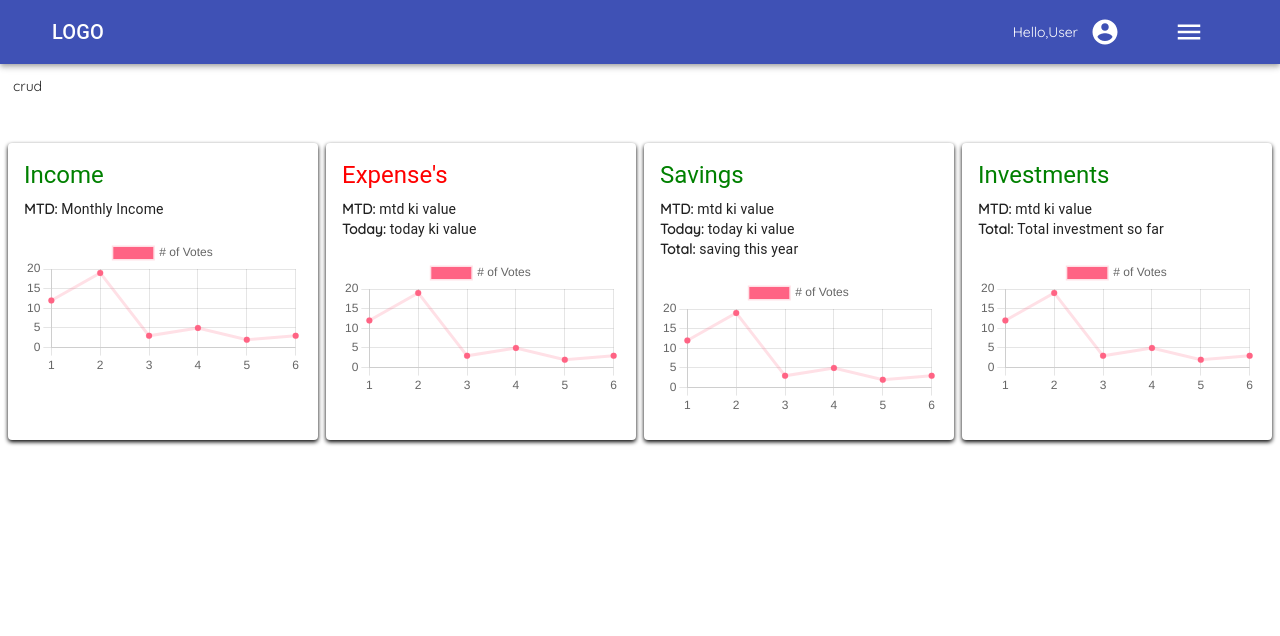
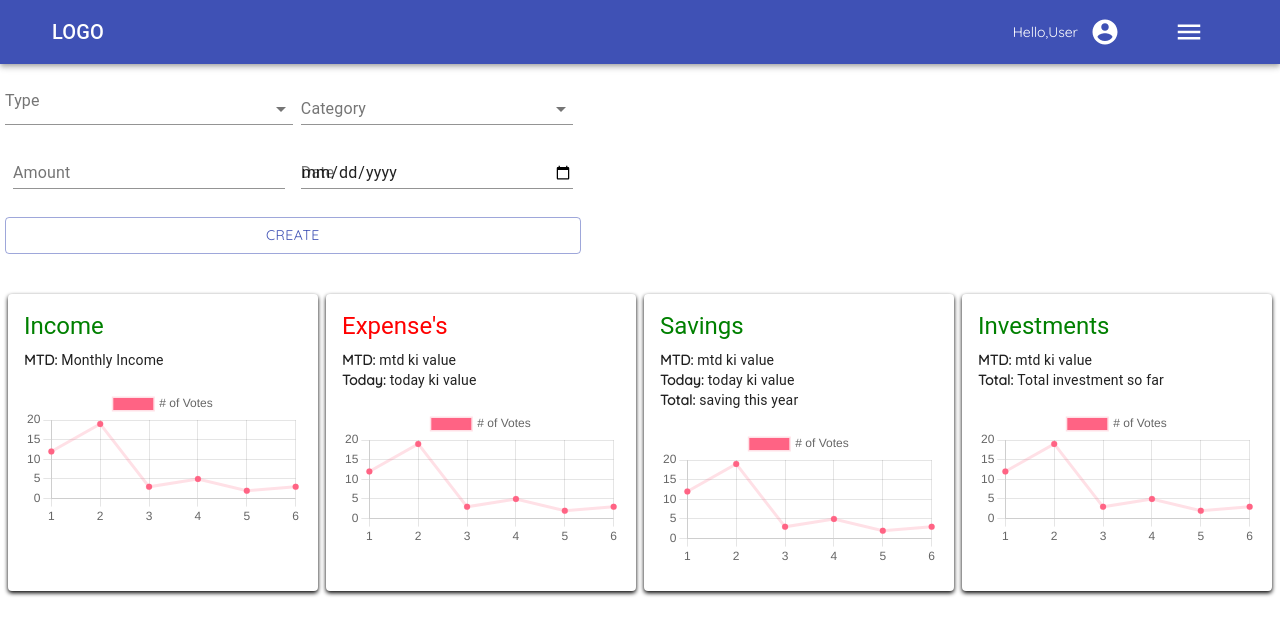
Before and after one commit to mittalsam20/Family-budget-tracker, a React (Create React App) app in the folder client/: page /home in a window 1280 px wide. Shown: the top 636 px of the page. Built offline with nearby package versions, Linux system fonts and the light colour scheme.

Commit message:
added form to perform CRUD on expense/income/saving/invest

```diff
--- a/client/package.json
+++ b/client/package.json
@@ -7,6 +7,8 @@
         "@material-ui/core": "^4.12.2",
         "@material-ui/icons": "^4.11.2",
         "@material-ui/lab": "^4.0.0-alpha.60",
+        "@speechly/react-client": "^0.0.21",
+        "@speechly/react-ui": "^2.0.1",
         "@testing-library/jest-dom": "^5.14.1",
         "@testing-library/react": "^11.2.7",
         "@testing-library/user-event": "^12.8.3",
@@ -23,6 +25,7 @@
         "react-scripts": "4.0.3",
         "react-swipeable-views": "^0.14.0",
         "sass": "^1.35.2",
+        "uuid": "^8.3.2",
         "web-vitals": "^1.1.2"
     },
     "scripts": {
--- a/client/src/components/inexcrud/inexcrud.js
+++ b/client/src/components/inexcrud/inexcrud.js
@@ -1,7 +1,188 @@
+import { makeStyles } from "@material-ui/core";
+import {
+  Button,
+  Grid,
+  Typography,
+  FormControl,
+  TextField,
+  InputLabel,
+  Select,
+  MenuItem,
+} from "@material-ui/core";
+import { useState, useContext, useEffect } from "react";
+// import { ExpenseTracker } from "../context/context";
+import { v4 as uuidv4 } from "uuid";
+// import { incomeCategories, expenseCategories } from "../constants/categories";
+// import formatDate from "../utils/formatdate";
+import { useSpeechContext } from "@speechly/react-client";
+// import Alert from "./alert";
+
+const useStyles = makeStyles(() => ({
+  radioGroup: {
+    display: "flex",
+    justifyContent: "center",
+    marginBottom: "-10px",
+  },
+  button: {
+    marginTop: "20px",
+  },
+}));
+
+const initialState = {
+  amount: "",
+  category: "",
+  type: "Income",
+  // date: formatDate(new Date()),
+};
+
 const Inexcrud = () => {
+  const classes = useStyles();
+  // const [formData, setFormData] = useState(initialState);
+  // const { addTransaction } = useContext(ExpenseTracker);
+  // const { segment } = useSpeechContext();
+  // const [open, setOpen] = useState(false);
+
+  // const createTransaction = () => {
+  //   if (Number.isNaN(Number(formData.amount))) return;
+  //   const transaction = {
+  //     ...formData,
+  //     amount: Number(formData.amount),
+  //     id: uuidv4(),
+  //   };
+  //   setOpen(true);
+  //   addTransaction(transaction);
+  //   console.log(transaction);
+  //   setFormData(initialState);
+  // };
+
+  // useEffect(() => {
+  //   if (segment) {
+  //     if (segment.intent === "add_expense") {
+  //       setFormData({ ...formData, type: "Expense" });
+  //     } else if (segment.intent === "add_income") {
+  //       setFormData({ ...formData, type: "Income" });
+  //     } else if (
+  //       segment.isFinal &&
+  //       segment.intent.intent === "create_transaction"
+  //     ) {
+  //       return createTransaction();
+  //     } else if (
+  //       segment.isFinal &&
+  //       segment.intent.intent === "cancel_transaction"
+  //     ) {
+  //       return setFormData(initialState);
+  //     }
+  //     segment.entities.forEach((e) => {
+  //       const category = `${e.value.charAt(0)}${e.value
+  //         .slice(1)
+  //         .toLowerCase()}`;
+  //       // console.log(e.value);
+  //       switch (e.type) {
+  //         case "amount":
+  //           setFormData({ ...formData, amount: e.value });
+  //           break;
+  //         case "category":
+  //           if (incomeCategories.map((ic) => ic.type).includes(category)) {
+  //             setFormData({ ...formData, type: "Income", category: category });
+  //           } else if (
+  //             incomeCategories.map((ic) => ic.type).includes(category)
+  //           ) {
+  //             setFormData({ ...formData, type: "Expense", category: category });
+  //           }
+  //           break;
+  //         case "date":
+  //           setFormData({ ...formData, date: e.value });
+  //           break;
+  //         default:
+  //           break;
+  //       }
+  //     });
+  //     if (
+  //       segment.isFinal &&
+  //       formData.amount &&
+  //       formData.category &&
+  //       formData.type &&
+  //       formData.date
+  //     ) {
+  //       createTransaction();
+  //     }
+  //   }
+  // }, [segment]);
+
+  // const selectedCat =
+  //   formData.type === "Income" ? incomeCategories : expenseCategories;
+
   return (
     <>
-      <div>crud</div>
+      <div>
+        <Grid container spacing={2}>
+          <Grid items xs={6}>
+            <FormControl fullWidth style={{ paddingTop: "8px" }}>
+              <InputLabel>Type</InputLabel>
+              <Select
+                // value={formData.type}
+                onChange={(e) => {
+                  // setFormData({ ...formData, type: e.target.value });
+                }}
+              >
+                <MenuItem value="Income">Income</MenuItem>
+                <MenuItem value="Expense">Expense</MenuItem>
+              </Select>
+            </FormControl>
+          </Grid>
+          <Grid item xs={6}>
+            <FormControl fullWidth>
+              <InputLabel>Category</InputLabel>
+              <Select
+                // value={formData.category}
+                onChange={(e) => {
+                  // setFormData({ ...formData, category: e.target.value });
+                }}
+              >
+                {/* {selectedCat.map((c) => (
+                  <MenuItem Key={c.type} value={c.type}>
+                    {c.type}
+                  </MenuItem>
+                ))} */}
+              </Select>
+            </FormControl>
+          </Grid>
+          <Grid item xs={6}>
+            <TextField
+              type="number"
+              label="Amount"
+              fullWidth
+              // value={formData.amount}
+              onChange={(e) => {
+                // setFormData({ ...formData, amount: e.target.value });
+              }}
+            />
+          </Grid>
+          <Grid item xs={6}>
+            <TextField
+              type="date"
+              label="Date"
+              placeholder=""
+              fullWidth
+              // value={formData.date}
+              onChange={(e) => {
+                // setFormData({ ...formData, date: formatDate(e.target.value) });
+              }}
+            />
+          </Grid>
+          <Button
+            className={classes.button}
+            variant="outlined"
+            color="primary"
+            fullWidth
+            onClick={() => {
+              // createTransaction();
+            }}
+          >
+            Create
+          </Button>
+        </Grid>
+      </div>
     </>
   );
 };
```
Also changed, not shown: 1 other file (tests, documents, lock files or other folders).
